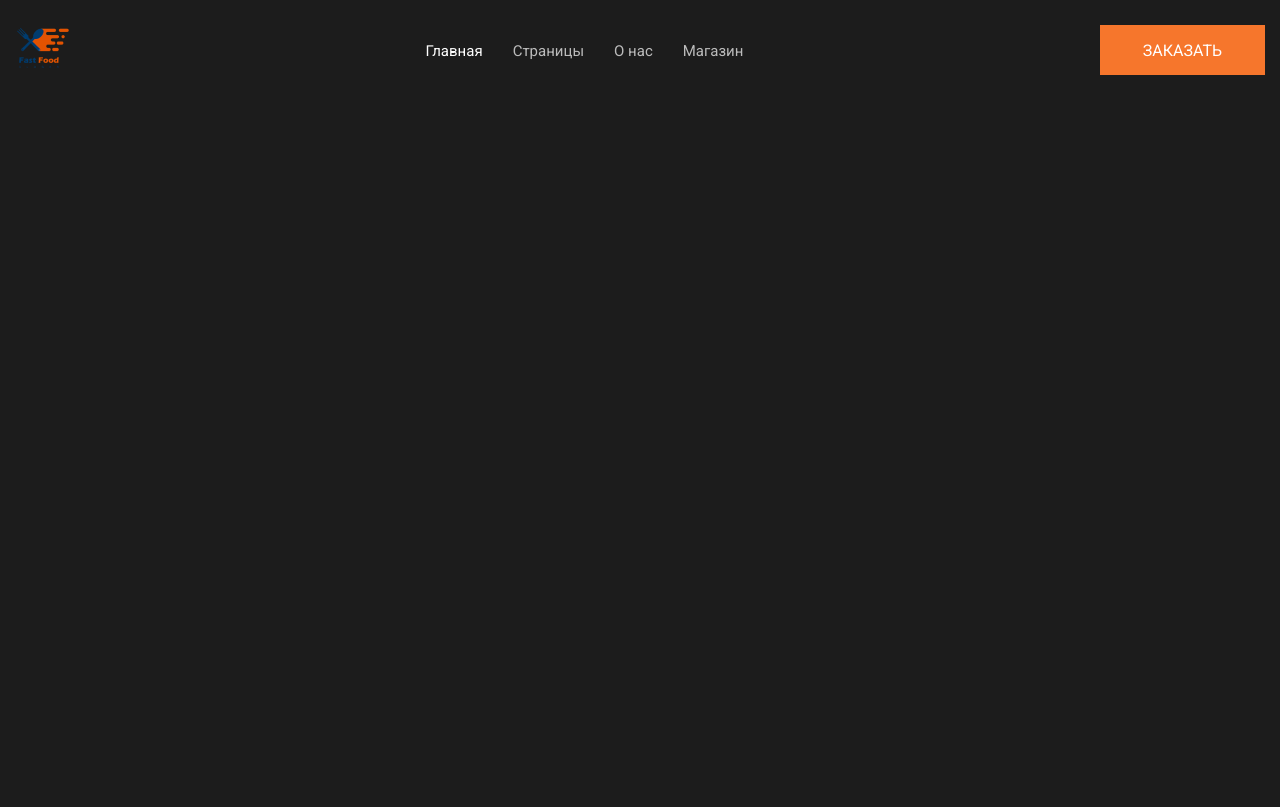
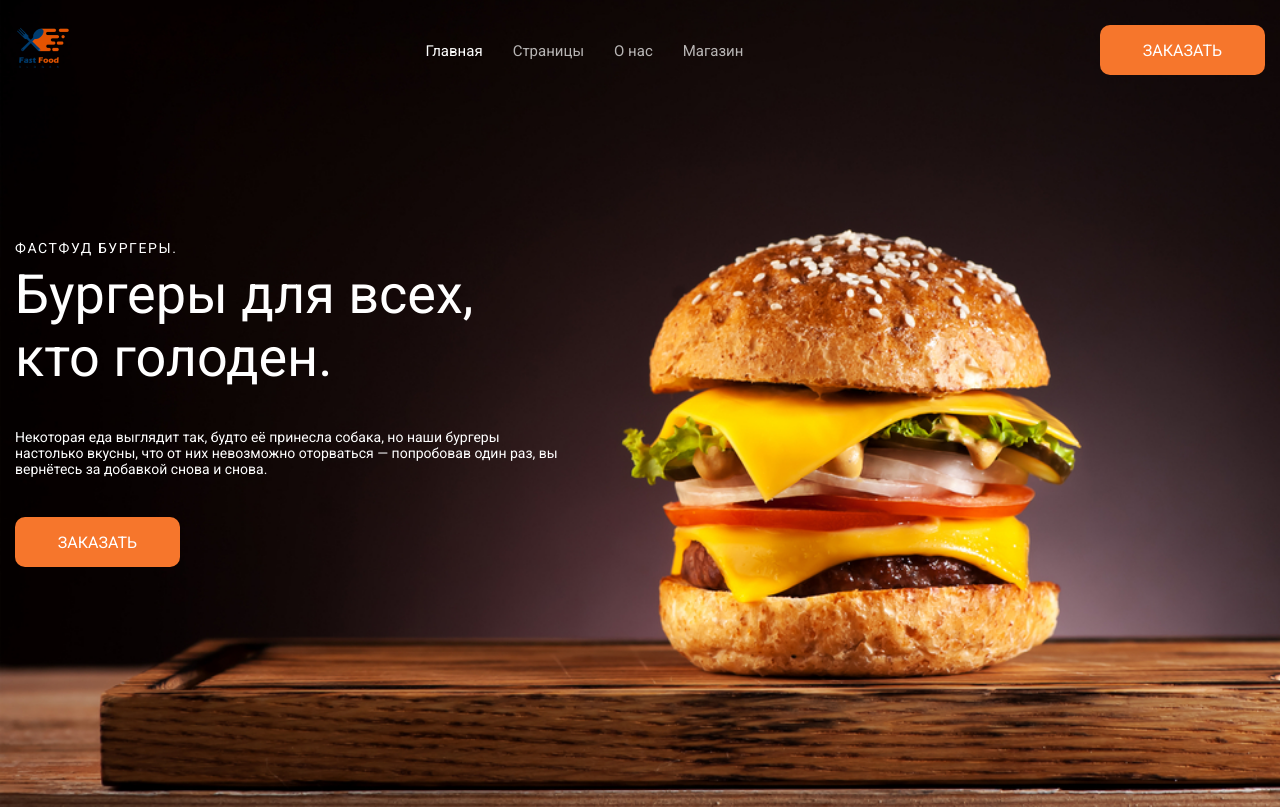
Before and after one commit to Plotwa/BurgerLand, a plain HTML site: page index.html in a window 1280 px wide. Drawn offline with Linux system fonts and the light colour scheme.

Commit message:
MainSection1

```diff
--- a/index.html
+++ b/index.html
@@ -27,5 +27,21 @@
         <a href="#" class="btn">Заказать</a>
       </div>
     </header>
+    <main class="main">
+      <section class="welcome">
+        <div class="container">
+          <div class="welcome_text">
+            <h4 class="welcome_subtile">Фастфуд Бургеры.</h4>
+            <h1 class="welcome_title">Бургеры для всех, кто голоден.</h1>
+            <h1 class="welcome_desk">
+              Некоторая еда выглядит так, будто её принесла собака, но наши
+              бургеры настолько вкусны, что от них невозможно оторваться —
+              попробовав один раз, вы вернётесь за добавкой снова и снова.
+            </h1>
+            <a href="#" class="btn">Заказать</a>
+          </div>
+        </div>
+      </section>
+    </main>
   </body>
 </html>
--- a/main.css
+++ b/main.css
@@ -15,10 +15,21 @@ ul {
   padding: 0;
   margin: 0;
 }
+h1,
+h2,
+h3,
+h4,
+h5,
+h6 {
+  font-weight: 500;
+  margin: 0;
+}
 .btn {
   display: flex;
   align-items: center;
   justify-content: center;
+
+  border-radius: 10px;
 
   font-weight: 500;
   font-size: 16px;
@@ -39,6 +50,8 @@ ul {
   padding: 0px 15px;
 }
 .header {
+  position: relative;
+  z-index: 10;
   padding: 25px 0px;
 }
 .header .container {
@@ -72,3 +85,37 @@ ul {
 .header_nav a:hover {
   opacity: 0.9;
 }
+.main {
+}
+/* Приветственная Секция */
+.welcome {
+  box-sizing: border-box;
+  min-height: 100vh;
+  margin-top: -100px;
+  padding: 240px 0px;
+  background-image: url("./WEB\ PRO\ Burger\ Landing/images/welcome-bg.jpg");
+  background-repeat: no-repeat;
+  background-size: cover;
+  background-position: center;
+}
+.welcome_text {
+  width: 550px;
+}
+/* .welcome .container {
+  width: 550px;
+} */
+.welcome_subtile {
+  margin-bottom: 7px;
+  font-size: 14px;
+  text-transform: uppercase;
+  letter-spacing: 0.1rem;
+}
+
+.welcome_title {
+  font-size: 54px;
+}
+
+.welcome_desk {
+  padding: 40px 0px;
+  font-size: 14px;
+}
```
